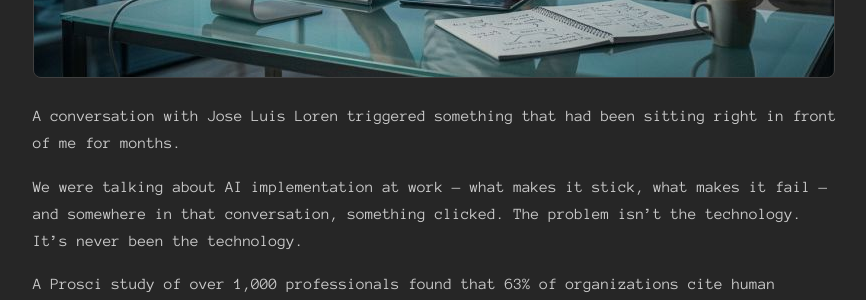
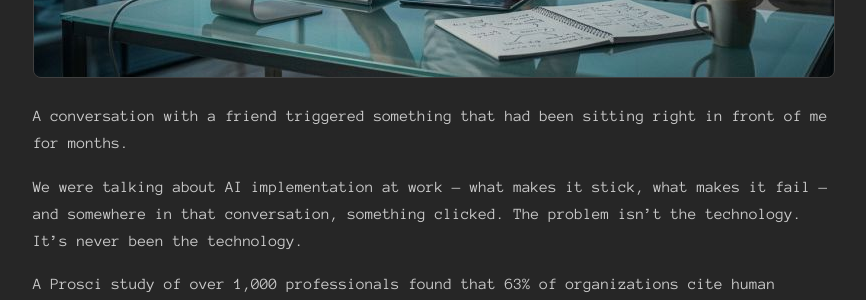
Before and after one commit to damupi/blog, a Jekyll site: the page built from _posts/2026-06-29-its-not-the-ai-its-us.md, in a window 1280 px wide and 900 px high, scrolled down 507 px. Shown: the part 152-452 px from the top of the window, without its empty margins (201-1067 px from the left). Built offline with Jekyll 4.4.1, drawn with Linux system fonts in a browser that asks for light colours.

Commit message:
Anonymize name in "It's Not the AI. It's Us."
Replace the named reference with "a friend" in the opening line.

Co-Authored-By: Claude Sonnet 5 <noreply@anthropic.com>
Claude-Session: https://claude.ai/code/session_01JAUr5afN14jansZKCz73xF

```diff
--- a/_posts/2026-06-29-its-not-the-ai-its-us.md
+++ b/_posts/2026-06-29-its-not-the-ai-its-us.md
@@ -9,7 +9,7 @@ source_url: "https://damupi256603.substack.com/p/its-not-the-ai-its-us"
 
 ![](/img/2026-06-29-its-not-the-ai-its-us-1.jpg)
 
-A conversation with Jose Luis Loren triggered something that had been sitting right in front of me for months.
+A conversation with a friend triggered something that had been sitting right in front of me for months.
 
 We were talking about AI implementation at work — what makes it stick, what makes it fail — and somewhere in that conversation, something clicked. The problem isn’t the technology. It’s never been the technology.
 
```
